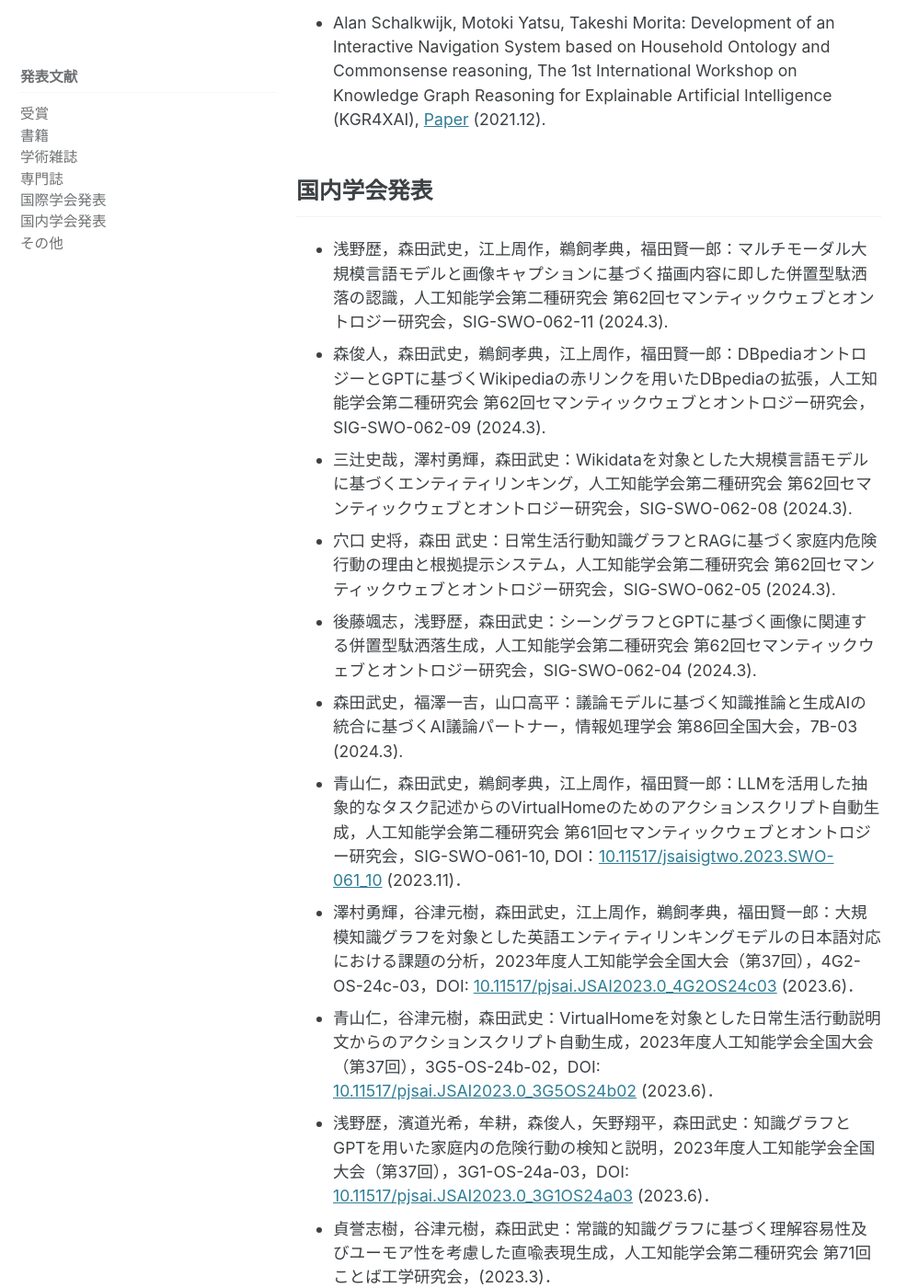
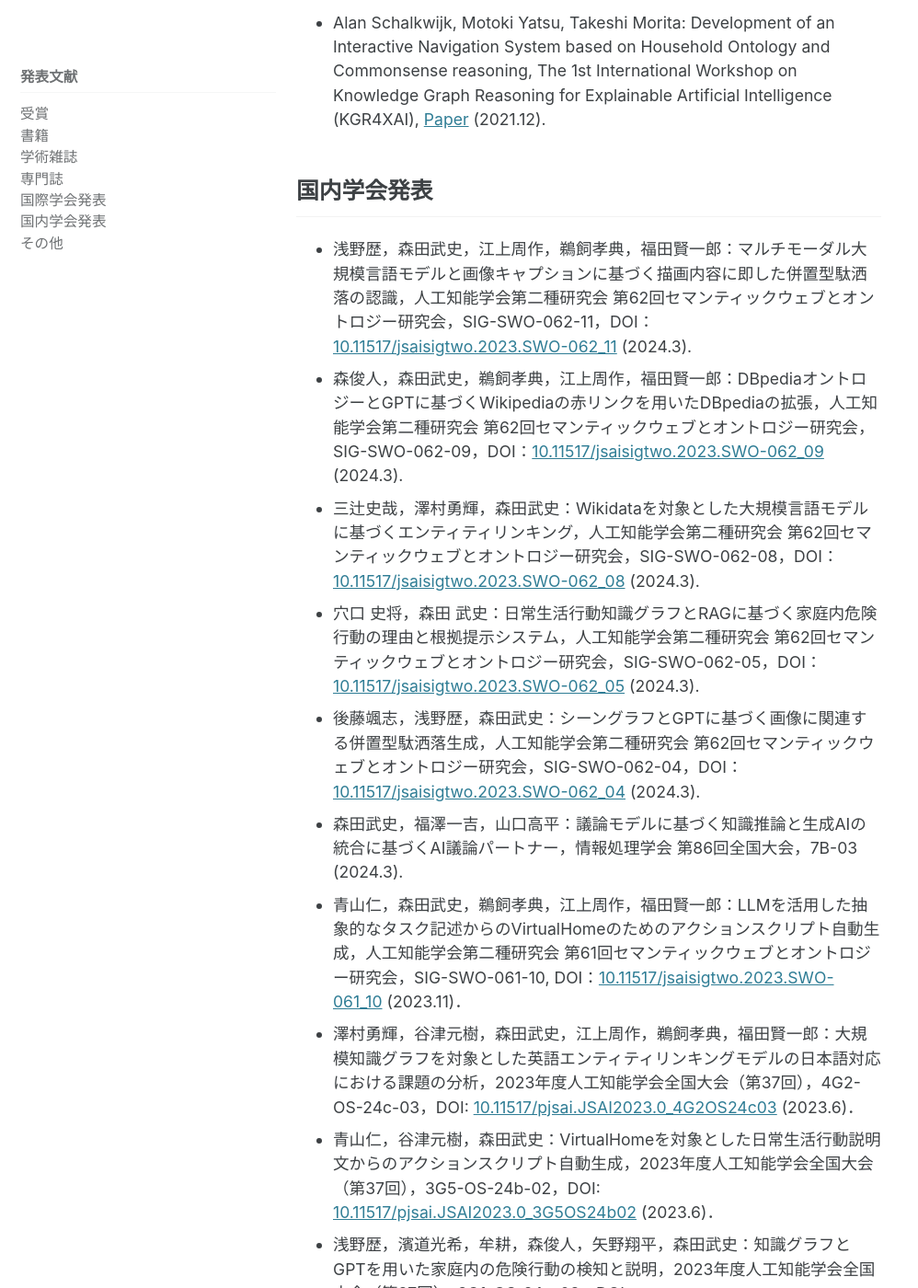
Before and after one commit to ke-lab-it-agu/ke-lab-it-agu.github.io, a Jekyll site: the page built from publications.md, in a window 1280 px wide and 1400 px high, scrolled down 1967 px. Shown: the whole window at 92% size, without its empty margins (0-998 px from the left). Built offline with Jekyll 4.4.1, drawn with Linux system fonts in a browser that asks for light colours; cached includes are drawn as plain includes.

Commit message:
update publications

```diff
--- a/publications.md
+++ b/publications.md
@@ -29,11 +29,11 @@ sidebar:
 * Alan Schalkwijk, Motoki Yatsu, Takeshi Morita: Development of an Interactive Navigation System based on Household Ontology and Commonsense reasoning, The 1st International Workshop on Knowledge Graph Reasoning for Explainable Artificial Intelligence (KGR4XAI), [Paper](https://kgr4xai.ikgrc.org/2021/papers/KGR4XAI_2021_paper_2_cr.pdf) (2021.12). <!-- 2021/12/6 -->
 
 ## 国内学会発表
-* 浅野歴，森田武史，江上周作，鵜飼孝典，福田賢一郎：マルチモーダル大規模言語モデルと画像キャプションに基づく描画内容に即した併置型駄洒落の認識，人工知能学会第二種研究会 第62回セマンティックウェブとオントロジー研究会，SIG-SWO-062-11 (2024.3). <!-- 2024/3/24> DOI：[10.11517/jsaisigtwo.2024.SWO-062_11](https://doi.org/10.11517/jsaisigtwo.2024.SWO-062_11)-->
-* 森俊人，森田武史，鵜飼孝典，江上周作，福田賢一郎：DBpediaオントロジーとGPTに基づくWikipediaの赤リンクを用いたDBpediaの拡張，人工知能学会第二種研究会 第62回セマンティックウェブとオントロジー研究会，SIG-SWO-062-09 (2024.3). <!-- 2024/3/23> DOI：[10.11517/jsaisigtwo.2024.SWO-062_09](https://doi.org/10.11517/jsaisigtwo.2024.SWO-062_09)-->
-* 三辻史哉，澤村勇輝，森田武史：Wikidataを対象とした大規模言語モデルに基づくエンティティリンキング，人工知能学会第二種研究会 第62回セマンティックウェブとオントロジー研究会，SIG-SWO-062-08 (2024.3). <!-- 2024/3/23> DOI：[10.11517/jsaisigtwo.2024.SWO-062_08](https://doi.org/10.11517/jsaisigtwo.2024.SWO-062_08)-->
-* 穴口 史将，森田 武史：日常生活行動知識グラフとRAGに基づく家庭内危険行動の理由と根拠提示システム，人工知能学会第二種研究会 第62回セマンティックウェブとオントロジー研究会，SIG-SWO-062-05 (2024.3). <!-- 2024/3/23> DOI：[10.11517/jsaisigtwo.2024.SWO-062_05](https://doi.org/10.11517/jsaisigtwo.2024.SWO-062_05)-->
-* 後藤颯志，浅野歴，森田武史：シーングラフとGPTに基づく画像に関連する併置型駄洒落生成，人工知能学会第二種研究会 第62回セマンティックウェブとオントロジー研究会，SIG-SWO-062-04 (2024.3). <!-- 2024/3/23> DOI：[10.11517/jsaisigtwo.2024.SWO-062_04](https://doi.org/10.11517/jsaisigtwo.2024.SWO-062_04)-->
+* 浅野歴，森田武史，江上周作，鵜飼孝典，福田賢一郎：マルチモーダル大規模言語モデルと画像キャプションに基づく描画内容に即した併置型駄洒落の認識，人工知能学会第二種研究会 第62回セマンティックウェブとオントロジー研究会，SIG-SWO-062-11，DOI：[10.11517/jsaisigtwo.2023.SWO-062_11](https://doi.org/10.11517/jsaisigtwo.2023.SWO-062_11) (2024.3). <!-- 2024/3/24> -->
+* 森俊人，森田武史，鵜飼孝典，江上周作，福田賢一郎：DBpediaオントロジーとGPTに基づくWikipediaの赤リンクを用いたDBpediaの拡張，人工知能学会第二種研究会 第62回セマンティックウェブとオントロジー研究会，SIG-SWO-062-09，DOI：[10.11517/jsaisigtwo.2023.SWO-062_09](https://doi.org/10.11517/jsaisigtwo.2023.SWO-062_09) (2024.3). <!-- 2024/3/23> -->
+* 三辻史哉，澤村勇輝，森田武史：Wikidataを対象とした大規模言語モデルに基づくエンティティリンキング，人工知能学会第二種研究会 第62回セマンティックウェブとオントロジー研究会，SIG-SWO-062-08，DOI：[10.11517/jsaisigtwo.2023.SWO-062_08](https://doi.org/10.11517/jsaisigtwo.2023.SWO-062_08) (2024.3). <!-- 2024/3/23> -->
+* 穴口 史将，森田 武史：日常生活行動知識グラフとRAGに基づく家庭内危険行動の理由と根拠提示システム，人工知能学会第二種研究会 第62回セマンティックウェブとオントロジー研究会，SIG-SWO-062-05，DOI：[10.11517/jsaisigtwo.2023.SWO-062_05](https://doi.org/10.11517/jsaisigtwo.2023.SWO-062_05) (2024.3). <!-- 2024/3/23> -->
+* 後藤颯志，浅野歴，森田武史：シーングラフとGPTに基づく画像に関連する併置型駄洒落生成，人工知能学会第二種研究会 第62回セマンティックウェブとオントロジー研究会，SIG-SWO-062-04，DOI：[10.11517/jsaisigtwo.2023.SWO-062_04](https://doi.org/10.11517/jsaisigtwo.2023.SWO-062_04) (2024.3). <!-- 2024/3/23> -->
 * 森田武史，福澤一吉，山口高平：議論モデルに基づく知識推論と生成AIの統合に基づくAI議論パートナー，情報処理学会 第86回全国大会，7B-03 (2024.3). <!-- 2024/3/17 -->
 * 青山仁，森田武史，鵜飼孝典，江上周作，福田賢一郎：LLMを活用した抽象的なタスク記述からのVirtualHomeのためのアクションスクリプト自動生成，人工知能学会第二種研究会 第61回セマンティックウェブとオントロジー研究会，SIG-SWO-061-10, DOI：[10.11517/jsaisigtwo.2023.SWO-061_10](https://doi.org/10.11517/jsaisigtwo.2023.SWO-061_10) (2023.11)．<!-- 2023/11/25 -->
 * 澤村勇輝，谷津元樹，森田武史，江上周作，鵜飼孝典，福田賢一郎：大規模知識グラフを対象とした英語エンティティリンキングモデルの日本語対応における課題の分析，2023年度人工知能学会全国大会（第37回），4G2-OS-24c-03，DOI: [10.11517/pjsai.JSAI2023.0_4G2OS24c03](https://doi.org/10.11517/pjsai.JSAI2023.0_4G2OS24c03) (2023.6)．<!-- 2023/6/9 -->
```
